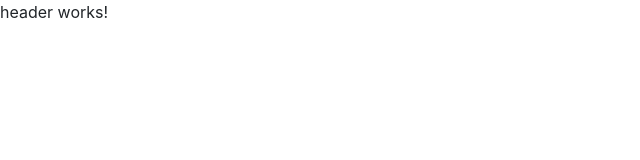
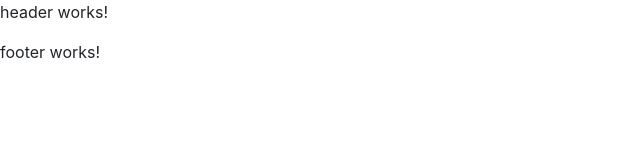
Before and after one commit to lioneltolosa/assessment, an Angular app: page / in a window 1280 px wide. Shown: the top 160 px of the page, without its empty margins (0-640 px from the left). Built offline with nearby package versions, Linux system fonts and the light colour scheme.

Commit message:
ADD Footer component and config in core.modules

```diff
--- a/src/app/app.component.html
+++ b/src/app/app.component.html
@@ -1 +1,2 @@
 <app-header></app-header>
+<app-footer></app-footer>
--- /dev/null
+++ b/src/app/core/components/footer/footer.component.html
@@ -0,0 +1,3 @@
+<p>
+  footer works!
+</p>
--- /dev/null
+++ b/src/app/core/components/footer/footer.component.ts
@@ -0,0 +1,15 @@
+import { Component, OnInit } from '@angular/core';
+
+@Component({
+  selector: 'app-footer',
+  templateUrl: './footer.component.html',
+  styleUrls: ['./footer.component.scss']
+})
+export class FooterComponent implements OnInit {
+
+  constructor() { }
+
+  ngOnInit() {
+  }
+
+}
--- a/src/app/core/components/index.ts
+++ b/src/app/core/components/index.ts
@@ -1 +1,2 @@
 export { HeaderComponent } from './header/header.component';
+export { FooterComponent } from './footer/footer.component';
```
Also changed, not shown: src/app/core/core.module.ts (+5 -2 lines), src/app/core/components/footer/footer.component.scss (added), 1 other file (tests, documents, lock files or other folders).
